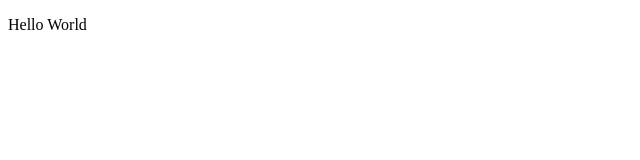
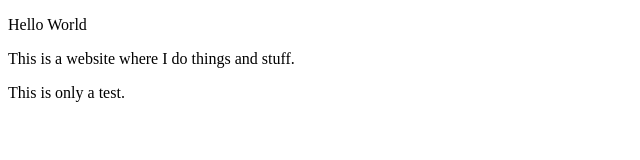
Before and after one commit to NerdSaga/test-repo, a plain HTML site: page index.html in a window 1280 px wide. Shown: the whole page, without its empty margins (0-640 px from the left). Drawn offline with Linux system fonts and the light colour scheme.

Commit message:
I made a very important change.

```diff
--- a/index.html
+++ b/index.html
@@ -3,5 +3,7 @@
 <html>
   <body>
     <p>Hello World</p>
+    <p>This is a website where I do things and stuff.</p>
+    <p>This is only a test.</p>
   </body>
 </html>
```
